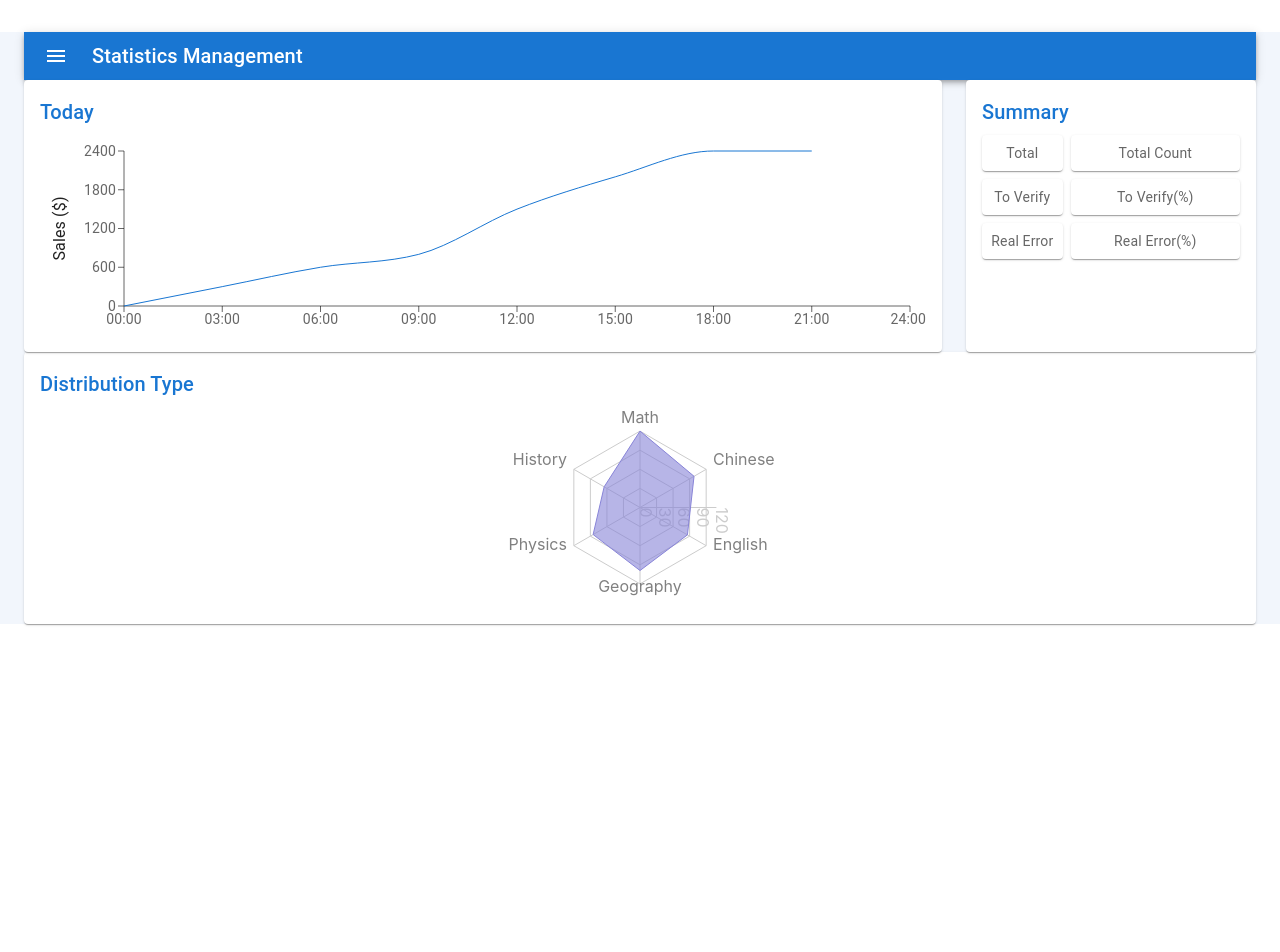
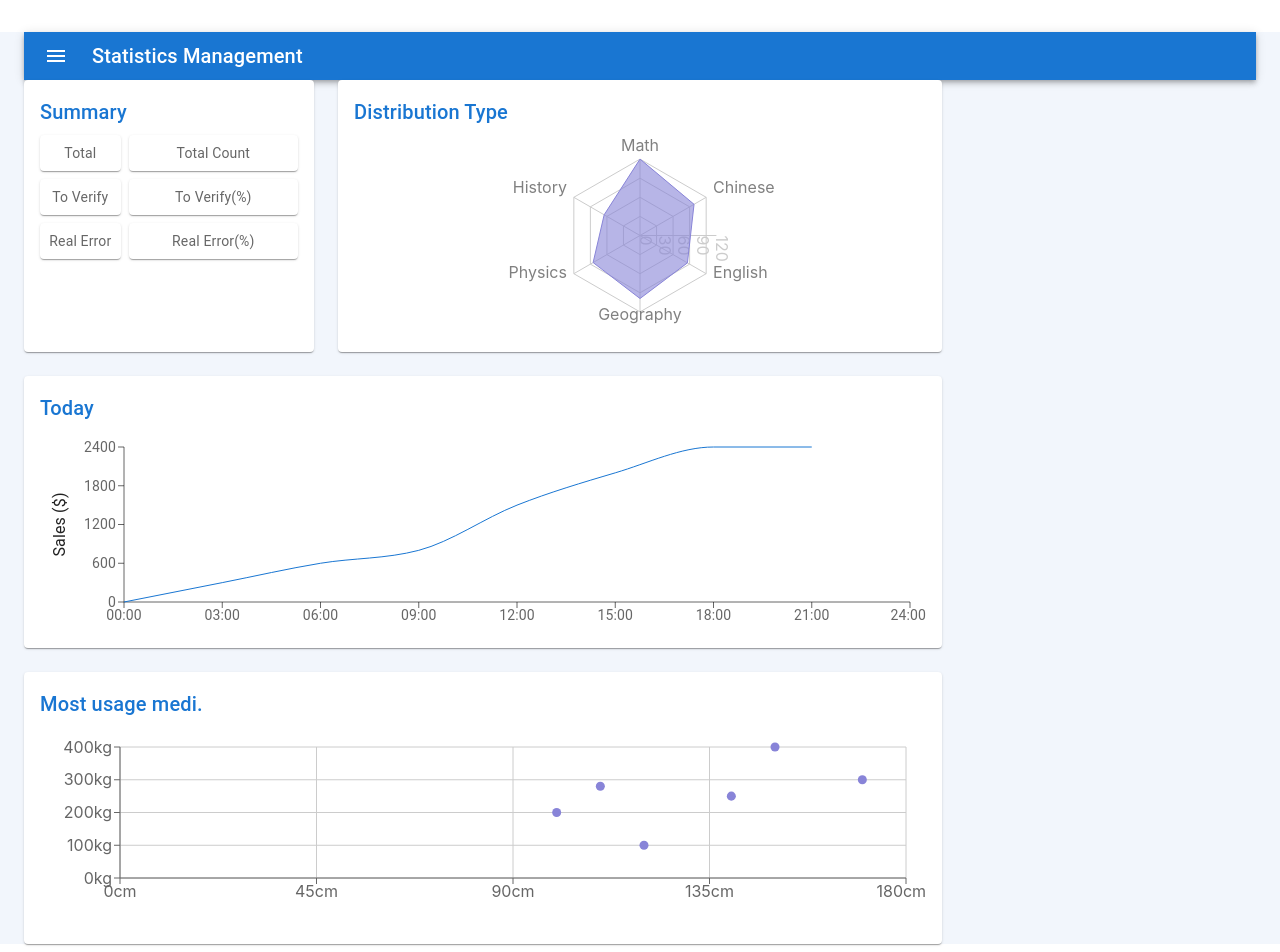
Before and after one commit to kimhaeil/Luna, a React (Create React App) app in the folder lunaclient/: page / in a window 1280 px wide. Shown: the top 952 px of the page. Before the commit the page ends 800 px from the top, so only its background shows below. Built offline with nearby package versions, Linux system fonts and the light colour scheme.

Commit message:
차트 추가 / REST API Call fetch

```diff
--- a/lunaclient/src/App.js
+++ b/lunaclient/src/App.js
@@ -1,15 +1,8 @@
 import "./App.css";
 
 //#region  MUI
-import TextField from "@mui/material/TextField";
-import Avatar from "@mui/material/Avatar";
-import Checkbox from "@mui/material/Checkbox";
-import Button from "@mui/material/Button";
-import FormControlLabel from "@mui/material/FormControlLabel";
-import { Box, Container, Grid, Link, Typography } from "@mui/material";
-import LockOutlinedIcon from "@mui/icons-material/LockOutlined";
-import { styled, createTheme, ThemeProvider } from '@mui/material/styles';
-import Paper from '@mui/material/Paper';
+import { Container, Grid } from "@mui/material";
+import Paper from "@mui/material/Paper";
 
 //#endregion
 
@@ -17,8 +10,7 @@ import Dashboard from "./Dashboard";
 import Chart from "./Chart";
 import Summary from "./Summary";
 import DistributionChart from "./DistributionChart";
-
-
+import UsageChart from "./UsageChart";
 
 function App() {
   return (
@@ -28,8 +20,33 @@ function App() {
       style={{ background: "#f2f6fc" }}
     >
       <Dashboard />
+      {/* #Summary */}
       <Grid container spacing={3}>
-        <Grid item xs={12} md={8} lg={9}>
+        <Grid item xs={2} md={4} lg={3}>
+          <Paper
+            sx={{
+              p: 2,
+              display: "flex",
+              flexDirection: "column",
+              height: 240,
+            }}
+          >
+            <Summary />
+          </Paper>
+        </Grid>
+          <Grid item xs={4} md={2} lg={6}>
+            <Paper
+              sx={{
+                p: 2,
+                display: "flex",
+                flexDirection: "column",
+                height: 240,
+              }}
+            >
+              <DistributionChart />
+            </Paper>
+          </Grid>
+        <Grid item xs='auto' md='auto' lg={9}>
           <Paper
             sx={{
               p: 2,
@@ -41,8 +58,8 @@ function App() {
             <Chart />
           </Paper>
         </Grid>
-        <Grid item xs={12} md={4} lg={3}>
-          <Paper
+        <Grid item xs='auto' md='auto' lg={9}>
+        <Paper
             sx={{
               p: 2,
               display: "flex",
@@ -50,21 +67,7 @@ function App() {
               height: 240,
             }}
           >
-            <Summary />
-          </Paper>
-        </Grid>
-      </Grid>
-      <Grid Container spacing={3}>
-        <Grid item xs={12} md={8} lg={9}>
-          <Paper
-            sx={{
-              p: 2,
-              display: "flex",
-              flexDirection: "column",
-              height: 240,
-            }}
-          >
-            <DistributionChart/>
+            <UsageChart />
           </Paper>
         </Grid>
       </Grid>
--- /dev/null
+++ b/lunaclient/src/UsageChart.js
@@ -0,0 +1,46 @@
+import * as React from "react";
+import {
+  ScatterChart,
+  Scatter,
+  XAxis,
+  YAxis,
+  CartesianGrid,
+  Tooltip,
+  ResponsiveContainer,
+} from "recharts";
+import Title from "./Title";
+
+const data = [
+  { x: 100, y: 200, z: 200 },
+  { x: 120, y: 100, z: 260 },
+  { x: 170, y: 300, z: 400 },
+  { x: 140, y: 250, z: 280 },
+  { x: 150, y: 400, z: 500 },
+  { x: 110, y: 280, z: 200 },
+];
+
+export default function UsageChart() {
+  return (
+    <React.Fragment>
+      <Title>Most usage medi.</Title>
+      <ResponsiveContainer width="100%" height="100%">
+        <ScatterChart
+          width={400}
+          height={400}
+          margin={{
+            top: 20,
+            right: 20,
+            bottom: 20,
+            left: 20,
+          }}
+        >
+          <CartesianGrid />
+          <XAxis type="number" dataKey="x" name="stature" unit="cm" />
+          <YAxis type="number" dataKey="y" name="weight" unit="kg" />
+          <Tooltip cursor={{ strokeDasharray: "3 3" }} />
+          <Scatter name="A school" data={data} fill="#8884d8" />
+        </ScatterChart>
+      </ResponsiveContainer>
+    </React.Fragment>
+  );
+}
```
Also changed, not shown: lunaclient/src/DataInterface.js (added).
